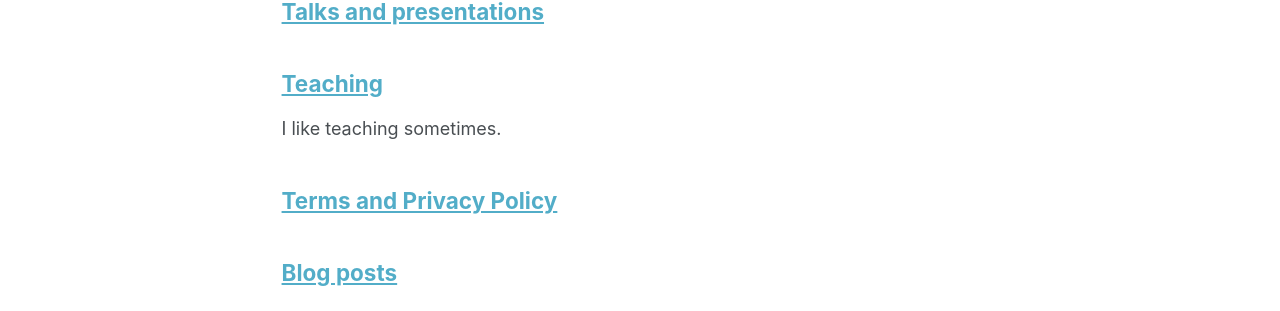
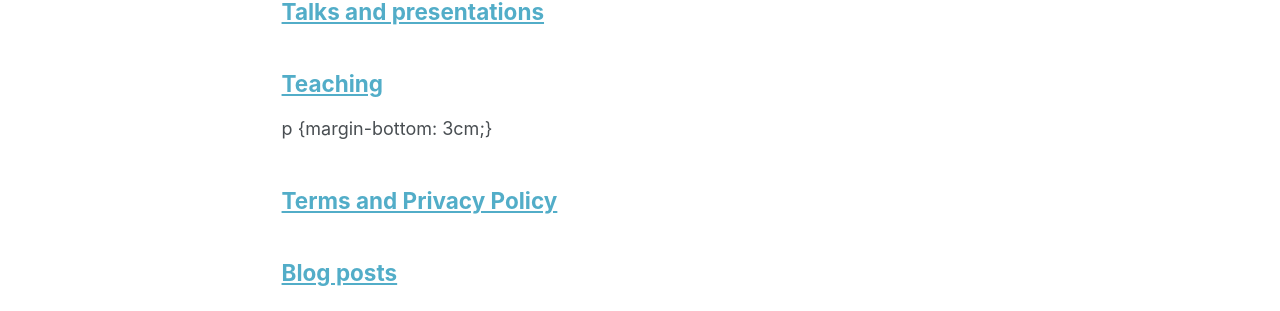
Before and after one commit to fliphilipp/fliphilipp.github.io, a Jekyll site: the page built from _pages/page-archive.html, in a window 1280 px wide and 900 px high, scrolled down 1027 px. Shown: the part 142-453 px from the top of the window. Built offline with Jekyll 4.4.1, drawn with Linux system fonts in a browser that asks for light colours.

Commit message:
Update teaching.html

```diff
--- a/_pages/teaching.html
+++ b/_pages/teaching.html
@@ -3,7 +3,7 @@ layout: archive
 title: "Teaching"
 permalink: /teaching/
 author_profile: true
-excerpt: "I like teaching sometimes."
+excerpt: "p {margin-bottom: 3cm;}"
 header:
   overlay_image: /images/teachingANNs_banner.jpg
   overlay_filter: linear-gradient(rgba(255, 255, 255, 0.5), rgba(255, 255, 255, 1.0))
```
